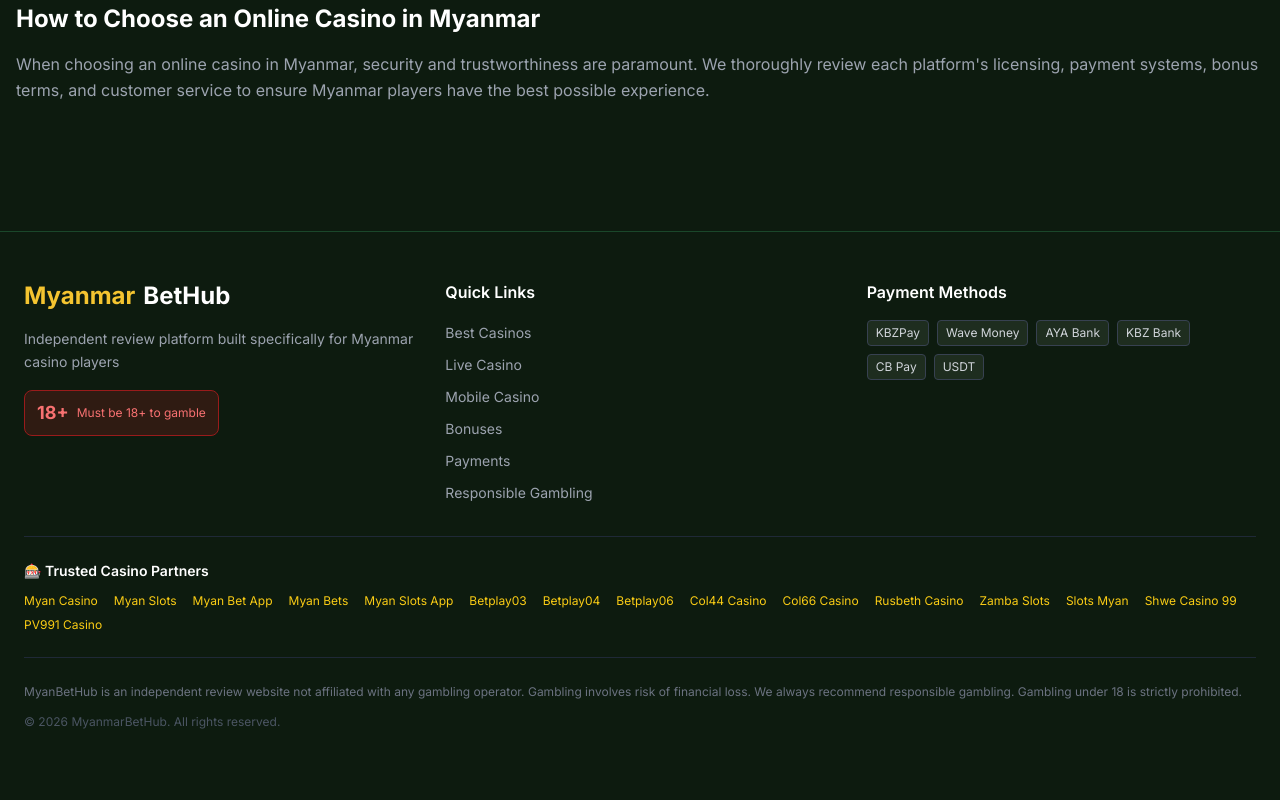
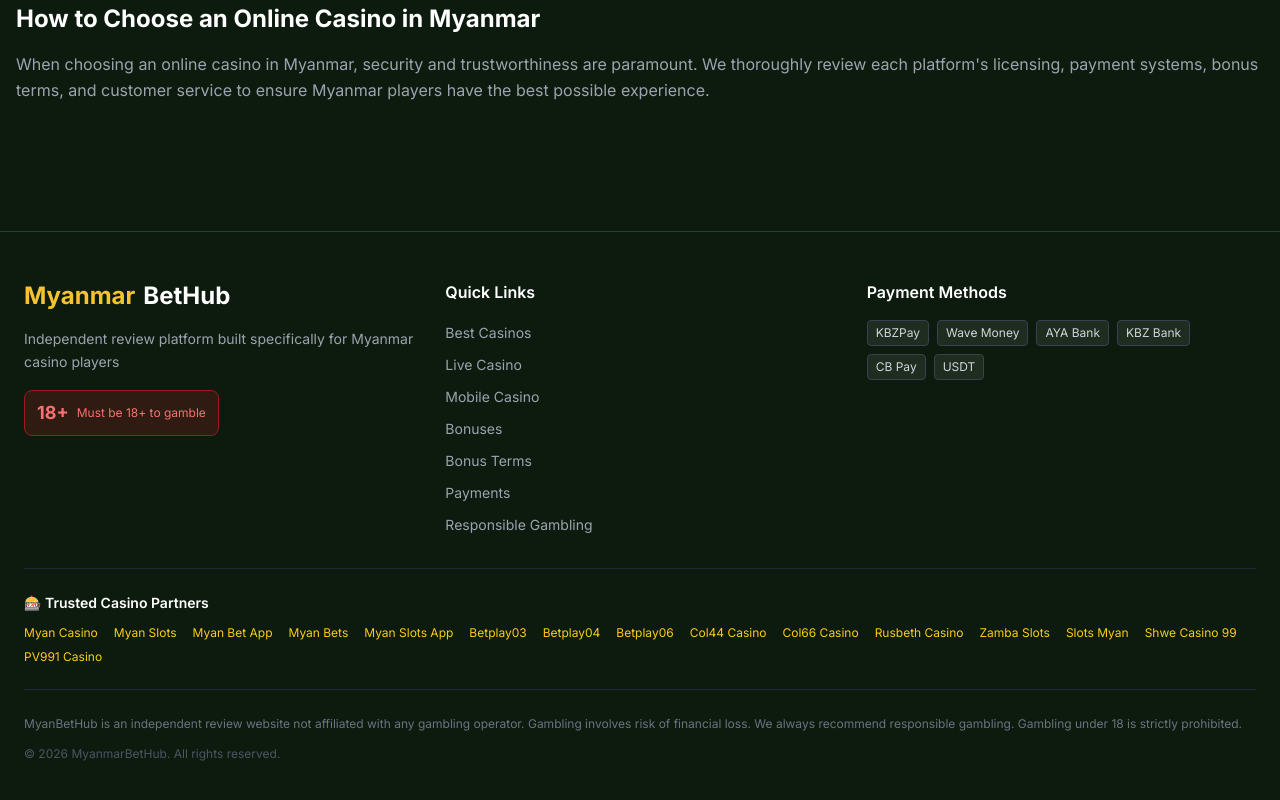
Before and after one commit to lucasinavo-netizen/myan66.com, a Next.js app: page /en in a window 1280 px wide. Shown: the part 2896-3696 px from the top of the page. Before the commit the page ends 3674 px from the top, so only its background shows below. Built offline with nearby package versions, Linux system fonts and the light colour scheme.

Commit message:
seo: add bonus-terms-guide to footer (SSR — Header was client-side menu only) (#9)

```diff
--- a/components/Footer.tsx
+++ b/components/Footer.tsx
@@ -30,6 +30,7 @@
     { label: locale === 'my' ? 'တိုက်ရိုက်ကာစီနို' : 'Live Casino', href: '/live-casino-sites-myanmar' },
     { label: locale === 'my' ? 'မိုဘိုင်းကာစီနို' : 'Mobile Casino', href: '/mobile-casinos-myanmar' },
     { label: locale === 'my' ? 'ဘောနပ်စ်' : 'Bonuses', href: '/best-welcome-bonuses-myanmar' },
+    { label: locale === 'my' ? 'ဘောနပ်စ်စည်းကမ်း' : 'Bonus Terms', href: '/casino-bonus-terms-guide' },
     { label: locale === 'my' ? 'ငွေပေးချေမှု' : 'Payments', href: '/casino-payment-methods-myanmar' },
     { label: locale === 'my' ? 'တာဝန်ရှိသောကစား' : 'Responsible Gambling', href: '/responsible-gambling' },
   ];
```
